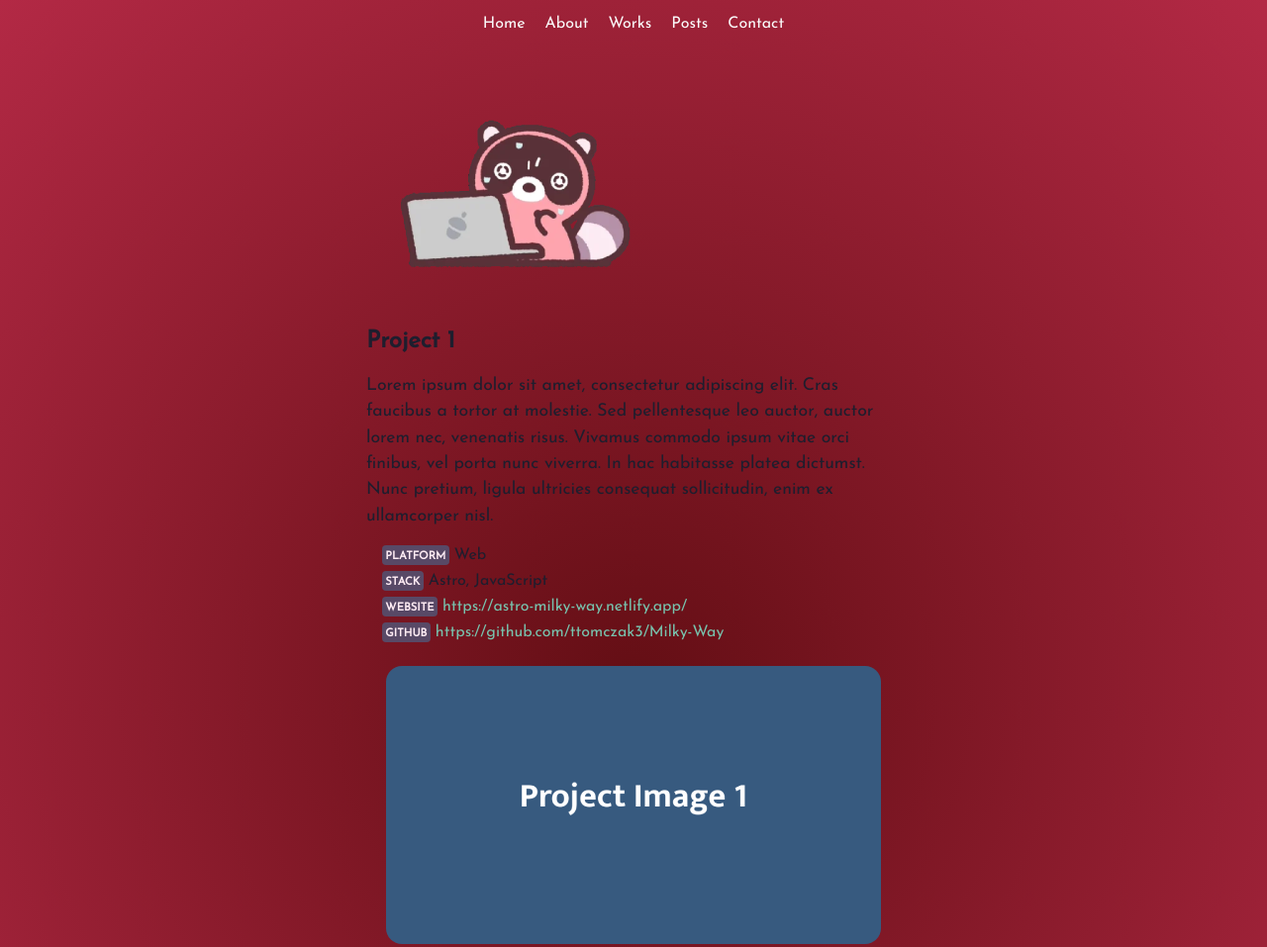
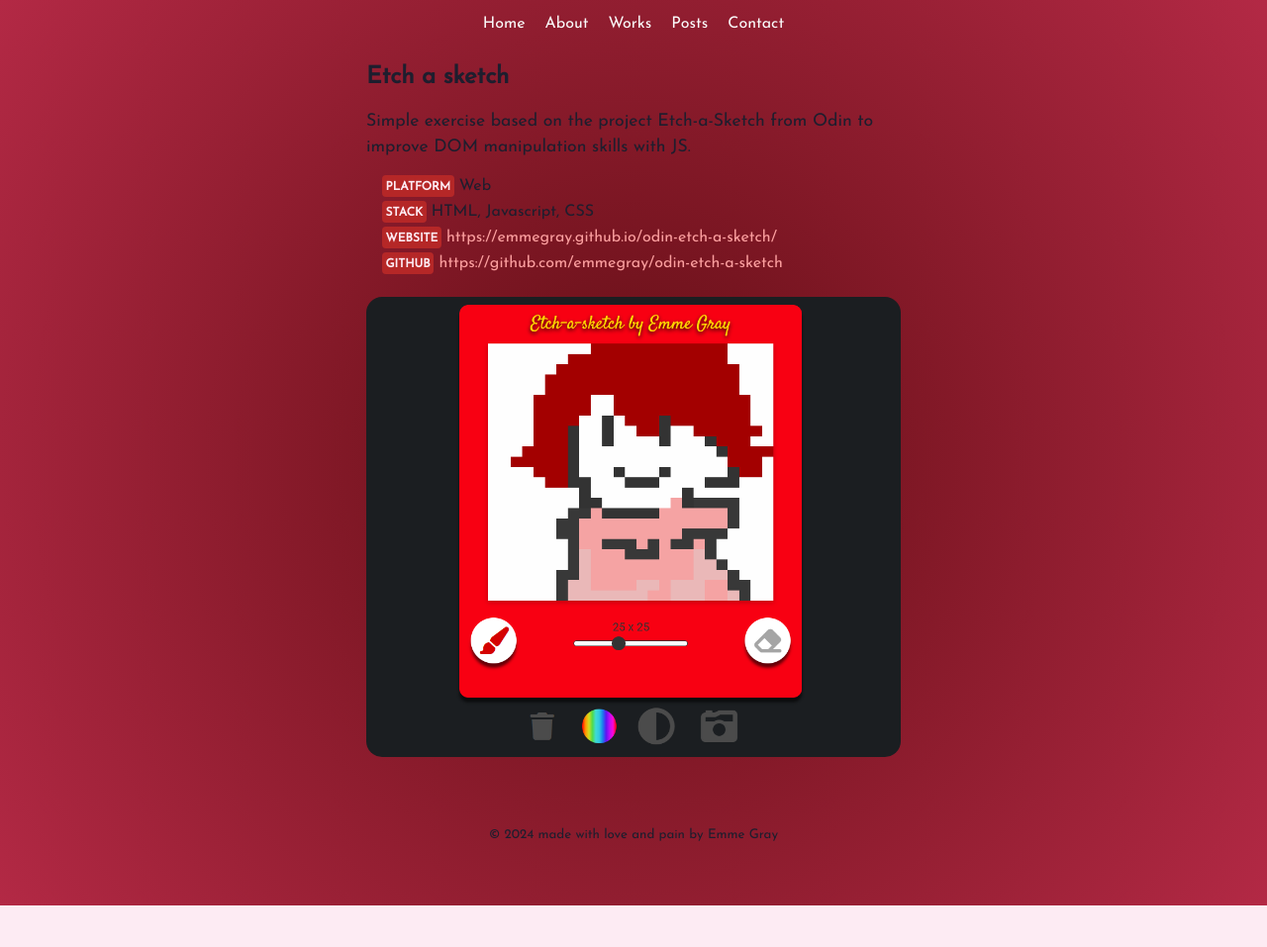
Before and after one commit to emmegray/emme-portfolio, an Astro site: page /projects/project-1 in a window 1280 px wide. Shown: the top 957 px of the page at 99% size. After the commit the page ends 915 px from the top, so only its background shows below. Built offline with nearby package versions, Linux system fonts and the light colour scheme; Astro itself is replaced by a stand-in of ours.

Commit message:
Inital setting of the works page

```diff
--- a/src/components/Card.astro
+++ b/src/components/Card.astro
@@ -14,8 +14,8 @@ const { url, image, title, body } = Astro.props;
         <div class="center">
             <img
                 class="card__img"
-                width="226"
-                height="127"
+                width="100%"
+                height="50%"
                 src={image}
                 alt="ProjectImage"
             />
--- a/src/content/projects/project-1.md
+++ b/src/content/projects/project-1.md
@@ -1,19 +1,19 @@
 ---
-title: 'Project 1'
-description: 'Neque porro quisquam est qui dolorem ipsum quia dolor sit amet, consectetur, adipisci'
+title: 'Etch a sketch'
+description: 'Simple exercise based on the project Etch-a-Sketch from Odin to improve DOM manipulation skills with JS.'
 image:
-    url: '/GitHub.webp'
-    alt: 'GitHub wallpaper'
+    url: '/etch-a-sketch.png'
+    alt: 'Etch a sketch preview'
 worksImage1:
-    url: '/image-1.webp'
+    url: '/etch-a-sketch.png'
     alt: 'first image of your project.'
 worksImage2:
     url: '/image-2.webp'
     alt: 'second image of your project.'
 platform: Web
-stack: Astro, JavaScript
-website: https://astro-milky-way.netlify.app/
-github: https://github.com/ttomczak3/Milky-Way
+stack: HTML, Javascript, CSS
+website: https://emmegray.github.io/odin-etch-a-sketch/
+github: https://github.com/emmegray/odin-etch-a-sketch
 ---
 
-Lorem ipsum dolor sit amet, consectetur adipiscing elit. Cras faucibus a tortor at molestie. Sed pellentesque leo auctor, auctor lorem nec, venenatis risus. Vivamus commodo ipsum vitae orci finibus, vel porta nunc viverra. In hac habitasse platea dictumst. Nunc pretium, ligula ultricies consequat sollicitudin, enim ex ullamcorper nisl.
+Simple exercise based on the project Etch-a-Sketch from Odin to improve DOM manipulation skills with JS.
--- a/src/layouts/MarkdownWorksLayout.astro
+++ b/src/layouts/MarkdownWorksLayout.astro
@@ -3,9 +3,6 @@ import BaseLayout from './Layout.astro';
 const { frontmatter } = Astro.props;
 ---
 <BaseLayout pageTitle={frontmatter.title}>
-    <div class="gif">
-        <img width="300" height="259" alt="RaccoonLaptopGif" src="/laptop.webp"/>
-    </div>
     <h2>{frontmatter.title}</h2>
     <slot />
     <ul class="badge__list">
@@ -15,7 +12,6 @@ const { frontmatter } = Astro.props;
         <li><span class="badge badge--item">GITHUB</span><a class="badge__link" href={frontmatter.github} target="_blank">{frontmatter.github}</a></li>
     </ul>
     <div class="center">
-        <img class="pro-img" width="500px" height="281" src={frontmatter.worksImage1.url} alt={frontmatter.worksImage1.alt} />
-        <img class="pro-img" width="500px" height="281" src={frontmatter.worksImage2.url} alt={frontmatter.worksImage2.alt} />
+        <img class="pro-img" width="100%" height="100%" src={frontmatter.worksImage1.url} alt={frontmatter.worksImage1.alt} />
     </div>
 </BaseLayout>
--- a/src/styles/global.css
+++ b/src/styles/global.css
@@ -5,7 +5,7 @@
     --button: #78c2ad;
     --text: #fdebf3;
     --text-light: #1e1e2e;
-    --text-link: #78c2ad;
+    --text-link: #fc9f9f;
     --underline: #375a7f;
     --header: 'Josefin Sans', sans-serif;
     --body: 'Josefin Sans', sans-serif;
@@ -234,7 +234,7 @@ header a:hover::before {
 
 /* Badge */
 .badge {
-    background-color: #584966;
+    background-color: #b52727;
     color: var(--text);
     border-radius: 6px;
     font-family: var(--body);
@@ -255,7 +255,7 @@ header a:hover::before {
 
 .badge--item {
     border-radius: 4px;
-    font-size: 0.7rem;
+    font-size: 12px;
     margin-right: 5px;
     padding: 0.5em 0.3em 0.3em 0.3em;
 }
```
Also changed, not shown: src/pages/works.astro (+20 -2 lines), public/etch-a-sketch.png (added).
